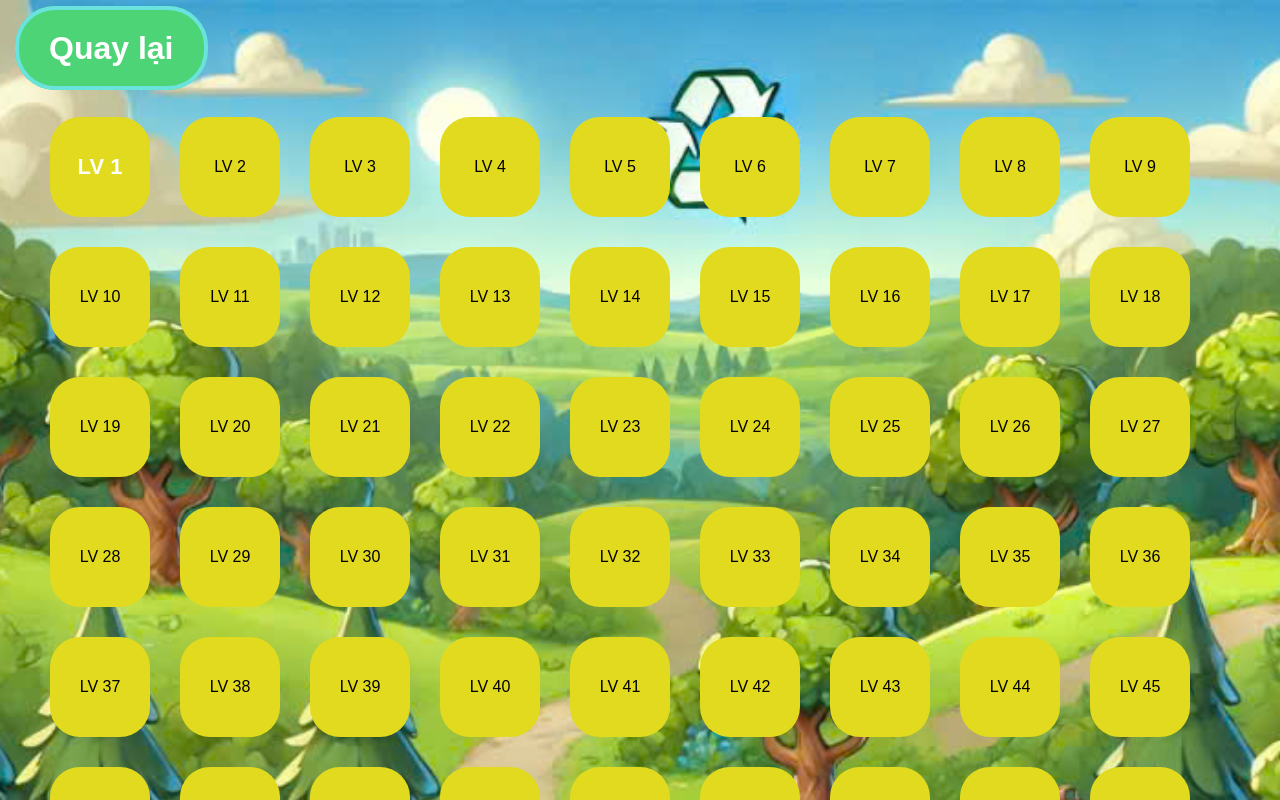
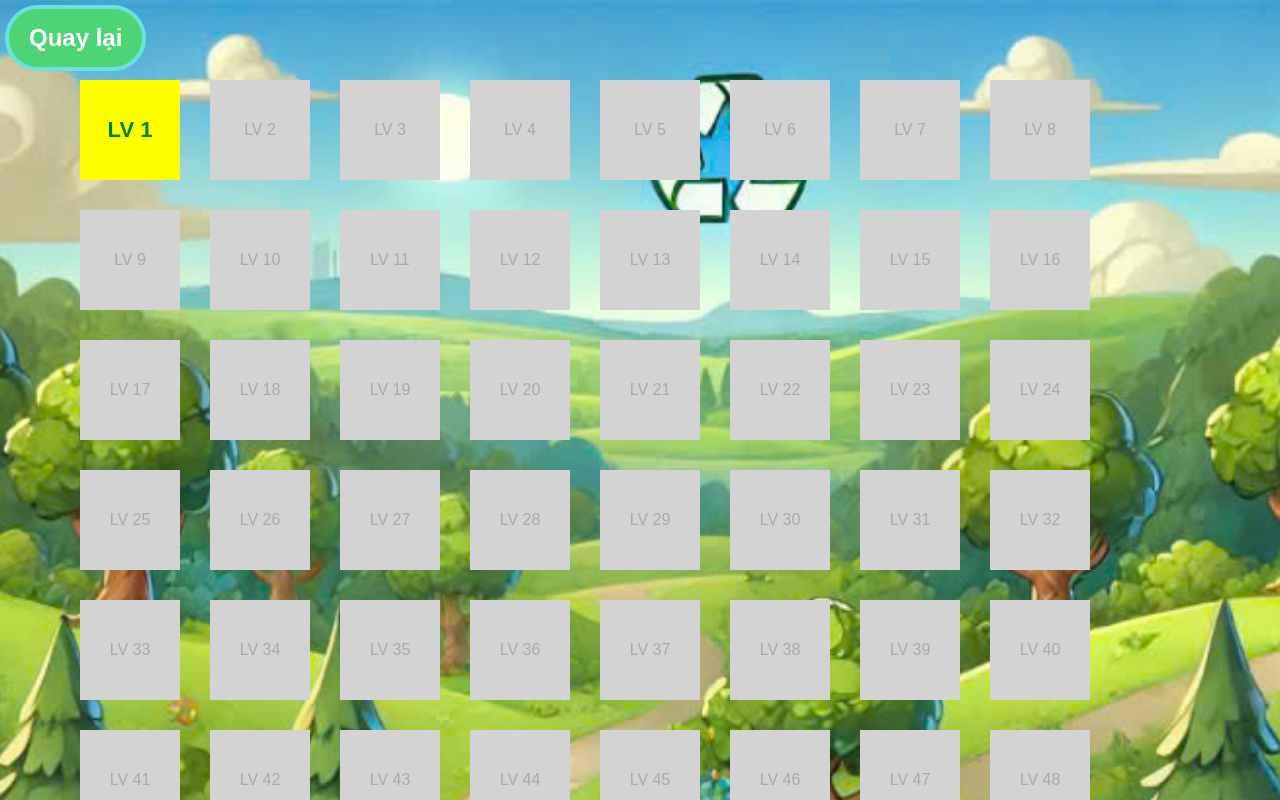
Before and after one commit to Lechulinh/EcoSort, a Next.js app: page /menu in a window 1280 px wide. Shown: the top 800 px of the page. Built offline with nearby package versions, Linux system fonts and the light colour scheme.

Commit message:
Full complete

```diff
--- a/src/app/globals.css
+++ b/src/app/globals.css
@@ -38,18 +38,20 @@ body{
   background: url(../assets/images/menu.jpg) transparent no-repeat center center;
   background-size: cover;
   /* height: 100%; */
-  padding: 30px 0;
+  padding: 30px;
 }
 .homeBtn{
-  margin: 15px;
+  position: absolute;
+  top: 5px;
+  left: 5px;
   border-radius: 40px;
-  font-size: 32px;
+  font-size: 24px;
   font-weight: bold;
   color: white;
   text-decoration: none;
   border: 4px solid rgb(106, 227, 223);
   background-color: rgb(76, 212, 119);
-  padding: 20px 30px;
+  padding: 15px 20px;
 }
 .menuLevel{
   display: flex;
@@ -65,18 +67,28 @@ body{
   gap: 30px;
   list-style: none;
 }
-.menuScreen ul li{
+.level-locked {
+  display: flex;
   width: 100px;
-  height: 100px;
-  background-color: rgb(225, 218, 30);
-  display: flex;
-  justify-content: center;
-  align-items: center;
-  border-radius: 30%;
+  height : 100px;
+  align-items : center;
+  justify-content : center;
+  background-color: lightgray;
+  color: darkgray;
+  cursor: not-allowed;
 }
-.menuScreen ul li a{
+.level-link {
+  display : flex;
+  width: 100px;
+  height : 100px;
+  align-items : center;
+  justify-content : center;
+  background-color: yellow;
+  color: black;
+}
+.lv{
   text-decoration: none;
-  color: white;
+  color: green;
   font-size: 22px;
   font-weight: bold;
 }
@@ -106,22 +118,6 @@ body{
 
 
 /* Back button "Quay lại" */
-.homeBtn2 {
-  position: absolute;
-  top: 10px;
-  left: 10px;
-  padding: 10px 20px;
-  margin: 3px 7px;
-  border-radius: 40px;
-  font-size: 32px;
-  font-weight: bold;
-  color: white;
-  text-decoration: none;
-  border: 4px solid rgb(106, 227, 223);
-  background-color: rgb(76, 212, 119);
-  padding: 20px 30px;
-  cursor: pointer;
-}
 
 .trash {
   width: 120px; /* Tăng chiều rộng của button */
--- a/src/app/menu/page.js
+++ b/src/app/menu/page.js
@@ -31,18 +31,31 @@ export default function Home() {
           //     <a href={`/play/${level.level}`}>LV {level.level}</a>
           //   </li>
           // );
+          // return (
+          //   <li key={level.level}>
+          //     {isUnlocked ? (
+          //       // Render unlocked level as a clickable link
+          //       <a href={`/play/${level.level}`} className="level-link">
+          //         LV {level.level}
+          //       </a>
+          //     ) : (
+          //       // Render locked level as a non-clickable item
+          //       <span className="level-locked">LV {level.level}</span>
+          //     )}
+          //   </li>
+          // );
           return (
-            <li key={level.level}>
-              {isUnlocked ? (
-                // Render unlocked level as a clickable link
-                <a href={`/play/${level.level}`} className="level-link">
-                  LV {level.level}
-                </a>
-              ) : (
-                // Render locked level as a non-clickable item
-                <span className="level-locked">LV {level.level}</span>
-              )}
-            </li>
+            <div>
+            {isUnlocked ? (
+              <div className = "level-link">
+              <a href={`/play/${level.level}`} className = "lv">
+                LV {level.level}
+              </a>
+              </div>
+            ) : (
+              <div className="level-locked">LV {level.level}</div>
+            )}
+            </div>
           );
         })}
       </ul>
--- a/src/app/play/[id]/page.js
+++ b/src/app/play/[id]/page.js
@@ -45,7 +45,7 @@ export default function Home({ params }) {
     return (
         <main className="playScreen">
             <div>
-                <a className="homeBtn2" href="/menu">Quay lại</a>
+                <a className="homeBtn" href="/menu">Quay lại</a>
             </div>
             <div className="imgPlay">
                 <Image
```
